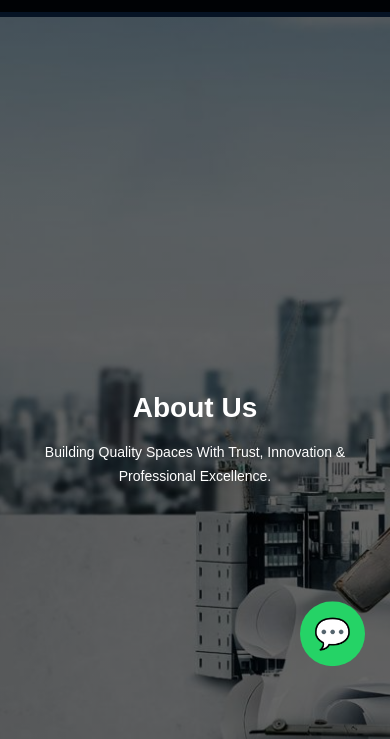
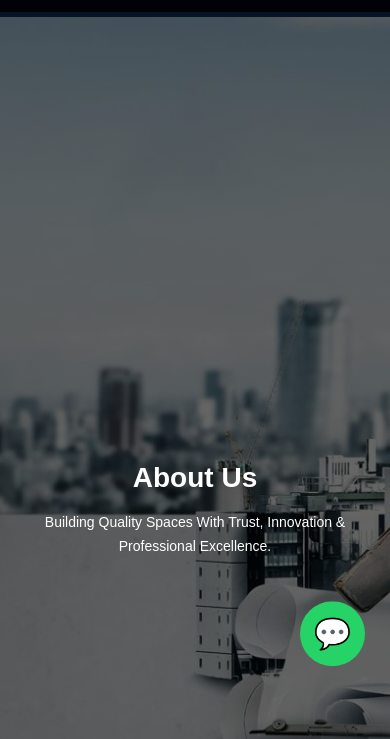
Before and after one commit to Durgadevi-infra-interiors/durgadevi-infra-interiors-, a plain HTML site: page civil website/CivilWebsite/about.html in a window 390 px wide. Shown: the part 143-882 px from the top of the page. Drawn offline with Linux system fonts and the light colour scheme.

Commit message:
Update style.css

```diff
--- a/civil website/CivilWebsite/style.css
+++ b/civil website/CivilWebsite/style.css
@@ -10,10 +10,11 @@ scroll-behavior:smooth;
 }
 
 body{
-font-family:Arial, sans-serif;
-background:#061324;
-color:white;
-overflow-x:hidden;
+    font-family:Arial, sans-serif;
+    background:#061324;
+    color:white;
+    overflow-x:hidden;
+    padding-top:90px;
 }
 
 /* ==========================
@@ -184,11 +185,13 @@ color:#d4a54c !important;
     align-items:center;
     text-align:center;
     color:white;
+   padding-top:120px;
 }
 
 .hero-content{
 max-width:800px;
 animation:fadeUp 1.5s ease;
+padding:20px;
 }
 
 .hero h1{
@@ -1064,7 +1067,7 @@ margin-right:8px;
 @media screen and (max-width: 768px){
 
     body{
-        padding-top: 140px;
+        padding-top: 160px;
     }
 
     header{
@@ -1105,14 +1108,15 @@ margin-right:8px;
         min-height: 100vh;
         padding: 40px 20px;
         background-attachment: scroll;
+       padding-top:180px;
     }
 
     .hero-content{
-        margin-top: 40px;
+        margin-top: 30px;
     }
 
     .hero-content h1{
-        font-size: 34px;
+        font-size: 32px;
         line-height: 1.3;
         margin-bottom: 15px;
     }
```
